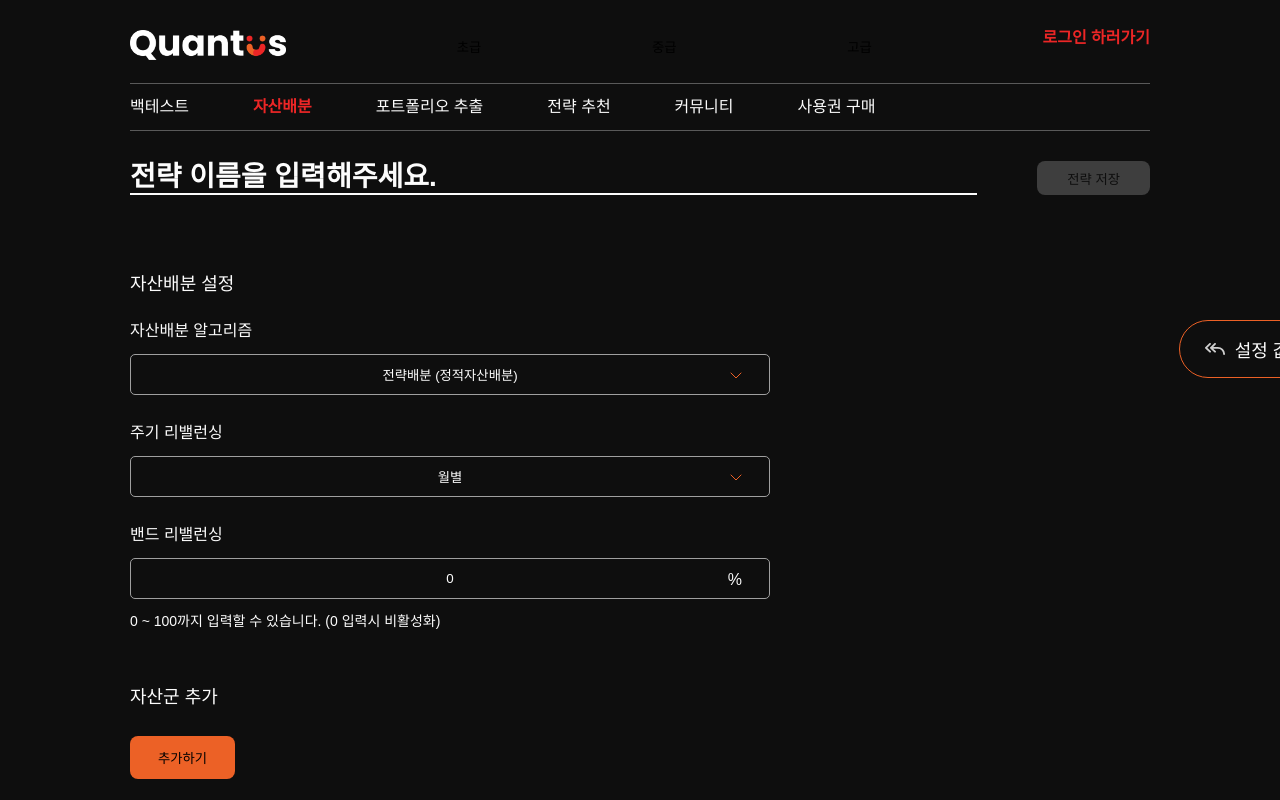
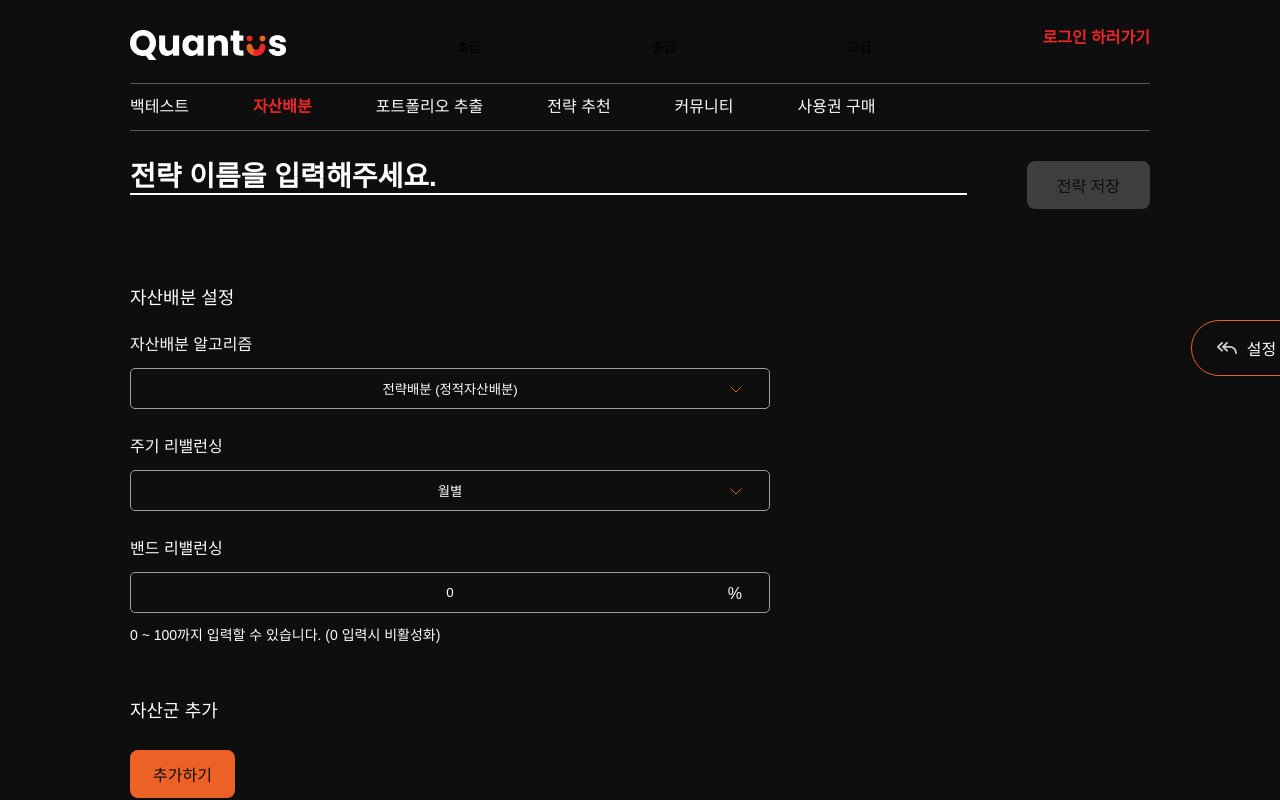
Before and after one commit to hyejin30/investment_page_clone, a React (Create React App) app: page / in a window 1280 px wide. Shown: the top 800 px of the page. Built offline with nearby package versions, Linux system fonts and the light colour scheme.

Commit message:
Add : 전략 저장 완료 Modal 추가

```diff
--- a/src/components/atoms/Button/Button/index.tsx
+++ b/src/components/atoms/Button/Button/index.tsx
@@ -1,21 +1,27 @@
 import { ButtonHTMLAttributes, HTMLAttributes, ReactNode } from 'react';
 import styled from 'styled-components';
+
+import Text from 'components/atoms/Text';
 import { theme } from 'styles';
 
 interface IButtonProps extends HTMLAttributes<HTMLButtonElement> {
   bgColor?: string;
+  color?: string;
   children: ReactNode;
   disabled?: boolean;
+  weight?: number;
   type?: ButtonHTMLAttributes<HTMLButtonElement>['type'];
-  onClick: () => void;
+  onClick?: () => void;
 }
 
 function Button(props: IButtonProps) {
-  const { type = 'button', bgColor = theme.orange, children, ...restProps } = props;
+  const { type = 'button', bgColor = theme.orange, color = theme.black, weight = 700, children, ...restProps } = props;
 
   return (
-    <StyledButton bgColor={bgColor} type={type} {...restProps}>
-      {children}
+    <StyledButton bgColor={bgColor} color={color} type={type} {...restProps}>
+      <Text.Regular color={color} weight={weight}>
+        {children}
+      </Text.Regular>
     </StyledButton>
   );
 }
--- a/src/components/atoms/Button/ResetButton/index.tsx
+++ b/src/components/atoms/Button/ResetButton/index.tsx
@@ -2,7 +2,6 @@ import { HTMLAttributes } from 'react';
 import styled from 'styled-components';
 
 import Button from 'components/atoms/Button/Button';
-import Text from 'components/atoms/Text';
 
 import { fitImg, theme, flex } from 'styles';
 
@@ -12,25 +11,25 @@ interface IResetButtonProps extends HTMLAttributes<HTMLButtonElement> {
 
 function ResetButton({ children, onClick }: IResetButtonProps) {
   return (
-    <StyledButton onClick={onClick}>
+    <Container onClick={onClick}>
       <ResetIcon>
         <img alt="reset" src="/images/ic-reset-white.svg" />
       </ResetIcon>
-      <Text.Medium weight={300}>{children}</Text.Medium>
-    </StyledButton>
+      <Button bgColor="none" color={theme.white} weight={300}>
+        {children}
+      </Button>
+    </Container>
   );
 }
 
 export default ResetButton;
 
-const StyledButton = styled(Button)`
-  ${flex('', 'center')}
+const Container = styled.div`
+  ${flex('', 'center')};
   column-gap: 10px;
   padding: 15px 25px;
-  background: none;
   border: 1px solid ${theme.orange};
   border-radius: 30px;
-  color: ${theme.white};
 `;
 
 const ResetIcon = styled.div`
--- a/src/components/molecule/Modal/components/Button.tsx
+++ b/src/components/molecule/Modal/components/Button.tsx
@@ -1,14 +1,21 @@
+import { HTMLAttributes } from 'react';
 import styled from 'styled-components';
+
 import { Button } from 'components/atoms';
-import { HTMLAttributes } from 'react';
+import { theme } from 'styles';
 
 interface IModalButtonProps extends HTMLAttributes<HTMLButtonElement> {
   bgColor?: string;
+  color?: string;
   onClick: () => void;
 }
 
-function ModalButton({ children, ...restProps }: IModalButtonProps) {
-  return <StyledButton {...restProps}>{children}</StyledButton>;
+function ModalButton({ children, bgColor = 'none', color = theme.orange, ...restProps }: IModalButtonProps) {
+  return (
+    <StyledButton bgColor={bgColor} color={color} {...restProps}>
+      {children}
+    </StyledButton>
+  );
 }
 
 export default ModalButton;
--- a/src/components/molecule/Modal/components/Contents.tsx
+++ b/src/components/molecule/Modal/components/Contents.tsx
@@ -19,7 +19,8 @@ const Container = styled.div`
   ${flex('', 'center', 'column')};
   position: fixed;
   top: 50%;
-  transform: translateY(-50%);
+  left: 50%;
+  transform: translate(-50%, -50%);
   background: ${theme.lightBlack};
   border-radius: 8px;
   border-bottom: 1px solid ${theme.black};
--- a/src/components/molecule/Modal/components/Description.tsx
+++ b/src/components/molecule/Modal/components/Description.tsx
@@ -14,7 +14,8 @@ function Description(props: IDescriptionProps) {
 export default Description;
 
 const Container = styled.div`
-  ${flex('', '', 'column')};
+  ${flex('', 'center', 'column')};
+  min-width: 420px;
   padding: 30px;
   border-bottom: 1px solid ${theme.black};
 `;
--- a/src/components/organism/StrategyName/index.tsx
+++ b/src/components/organism/StrategyName/index.tsx
@@ -28,7 +28,7 @@ function StrategyName({ value, onChange, onSave }: IStrategyNameProps) {
           onChange={handleInputChange}
         />
       </Input>
-      <SaveBtn disabled={!value} type="button" onClick={onSave}>
+      <SaveBtn disabled={!value} type="button" weight={400} onClick={onSave}>
         전략 저장
       </SaveBtn>
     </Wrapper>
@@ -60,5 +60,5 @@ const InputValue = styled(Input.Value)`
 `;
 
 const SaveBtn = styled(Button)`
-  padding: 0 30px;
+  padding: 12px 30px;
 `;
--- a/src/pages/Allocation/components/AllocStrategyName/index.tsx
+++ b/src/pages/Allocation/components/AllocStrategyName/index.tsx
@@ -1,11 +1,16 @@
+import { useState } from 'react';
 import { useRecoilState, useRecoilValue } from 'recoil';
+import styled from 'styled-components';
 
+import { Text } from 'components/atoms';
+import { Modal } from 'components/molecule';
 import { StrategyName } from 'components/organism';
 
 import { assetListState, strategyState } from 'recoil/allocation';
 import { ALLOC_ALGORITHM, ALLOC_REBALANCING, ALLOC_LEVEL } from 'pages/Allocation/constant';
 
 function AllocStrategyName() {
+  const [showCompleteModal, setShowCompleteModal] = useState(false);
   const assetList = useRecoilValue(assetListState);
   const [strategy, setStrategy] = useRecoilState(strategyState);
   const { algo, allocRebalancing, level, strategyName, ...rest } = strategy;
@@ -15,6 +20,10 @@ function AllocStrategyName() {
   };
 
   const handleStrategySave = () => {
+    // 1. 저장 완료 모달 렌더링
+    setShowCompleteModal((prev) => !prev);
+
+    // 2. 저장 API 대신 console.log로 최종 값 확인
     const formatted = {
       algo: ALLOC_ALGORITHM[algo],
       allocRebalancing: ALLOC_REBALANCING[allocRebalancing],
@@ -24,12 +33,33 @@ function AllocStrategyName() {
       ...rest,
     };
 
-    // 저장 API 대신 console.log로 최종 값 확인
     console.log('전략 저장', formatted);
-    alert(`"${strategyName}" 전략 저장이 완료되었습니다.\n저장된 전략은 "마이페이지-전략 조회" 에서 조회 가능합니다.`);
   };
 
-  return <StrategyName value={strategyName} onChange={handleStrategyNameChange} onSave={handleStrategySave} />;
+  const toggleCompleteModal = () => {
+    setShowCompleteModal((prev) => !prev);
+  };
+
+  return (
+    <Modal>
+      <Modal.Trigger>
+        <StrategyName value={strategyName} onChange={handleStrategyNameChange} onSave={handleStrategySave} />
+      </Modal.Trigger>
+      <Modal.Dimmed isOpen={showCompleteModal} onClose={toggleCompleteModal} />
+      <Modal.Contents isOpen={showCompleteModal} onClose={toggleCompleteModal}>
+        <Modal.Title>전략 저장 완료</Modal.Title>
+        <Description>
+          <Text.Regular weight={300}>{`"${strategyName}" 전략 저장이 완료되었습니다.`}</Text.Regular>
+          <Text.Regular weight={300}>저장된 전략은 마이페이지-전략 조회에서 조회 가능합니다.</Text.Regular>
+        </Description>
+        <Modal.Button onClick={toggleCompleteModal}>확인</Modal.Button>
+      </Modal.Contents>
+    </Modal>
+  );
 }
 
 export default AllocStrategyName;
+
+const Description = styled(Modal.Description)`
+  row-gap: 10px;
+`;
--- a/src/pages/Allocation/components/AssetList/components/Asset/index.tsx
+++ b/src/pages/Allocation/components/AssetList/components/Asset/index.tsx
@@ -67,7 +67,9 @@ function Asset({
       />
       <BtnList>
         {isLastAsset && <AddBtn onClick={onAdd}>추가하기</AddBtn>}
-        <DeleteBtn onClick={onDelete}>삭제하기</DeleteBtn>
+        <DeleteBtn bgColor={theme.black} color={theme.white} weight={400} onClick={onDelete}>
+          삭제하기
+        </DeleteBtn>
       </BtnList>
     </Container>
   );
--- a/src/pages/Allocation/components/AssetList/index.tsx
+++ b/src/pages/Allocation/components/AssetList/index.tsx
@@ -67,7 +67,11 @@ function AssetList() {
           onSelectInputClick={handleSelectInputClick}
         />
       ))}
-      {assetList?.length === 0 && <AddBtn onClick={addAsset}>추가하기</AddBtn>}
+      {assetList?.length === 0 && (
+        <AddBtn weight={400} onClick={addAsset}>
+          추가하기
+        </AddBtn>
+      )}
     </Container>
   );
 }
--- a/src/pages/Allocation/components/BackTest/index.tsx
+++ b/src/pages/Allocation/components/BackTest/index.tsx
@@ -120,15 +120,11 @@ function BackTest() {
         <Modal.Dimmed isOpen={showErrorModal} onClose={toggleErrorModal} />
         <Modal.Contents isOpen={showErrorModal} onClose={toggleErrorModal}>
           <Modal.Title>필수 항목 미설정</Modal.Title>
-          <Modal.Description>
-            <Text.Regular>[필수] 모든 항목을 설정 해주셔야</Text.Regular>
-            <Text.Regular>백테스트 이(가) 실행됩니다.</Text.Regular>
-          </Modal.Description>
-          <Modal.Button bgColor="none" onClick={toggleErrorModal}>
-            <Text.Regular color={theme.orange} weight={700}>
-              확인
-            </Text.Regular>
-          </Modal.Button>
+          <Description>
+            <Text.Regular weight={300}>[필수] &quot;모든 항목을 설정&quot; 해주셔야</Text.Regular>
+            <Text.Regular weight={300}>백테스트 이(가) 실행됩니다.</Text.Regular>
+          </Description>
+          <Modal.Button onClick={toggleErrorModal}>확인</Modal.Button>
         </Modal.Contents>
       </Modal>
     </Container>
@@ -172,3 +168,7 @@ const MessageWrap = styled.div`
   width: 100%;
   column-gap: 10px;
 `;
+
+const Description = styled(Modal.Description)`
+  row-gap: 10px;
+`;
```
